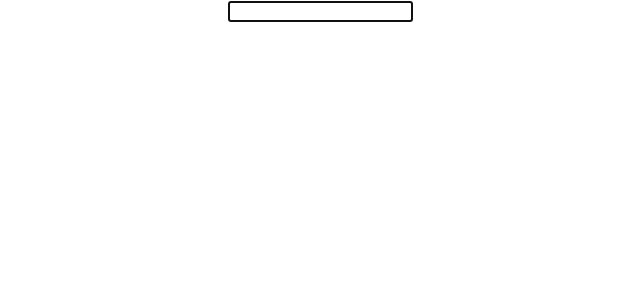
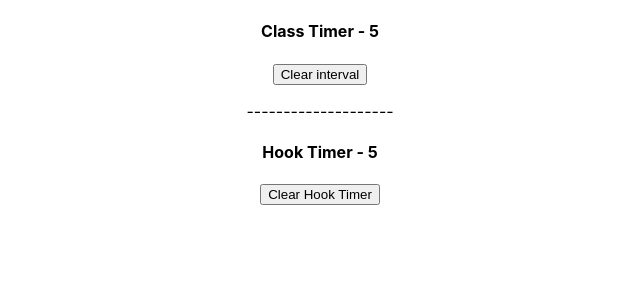
Before and after one commit to nihalshandev/react-hook-learning, a React (Create React App) app: page / in a window 1280 px wide. Shown: the top 300 px of the page, without its empty margins (320-960 px from the left). Built offline with nearby package versions, Linux system fonts and the light colour scheme.

Commit message:
learned useRef

```diff
--- a/src/App.js
+++ b/src/App.js
@@ -1,10 +1,13 @@
 import "./App.css";
-import FocusInput from "./components/useRef/FocusInput";
+import ClassTimer from "./components/useRef/ClassTimer";
+import HookTimer from "./components/useRef/HookTimer";
 
 function App() {
   return (
     <div className="App">
-      <FocusInput />
+      <ClassTimer />
+      <p>--------------------</p>
+      <HookTimer />
     </div>
   );
 }
--- /dev/null
+++ b/src/components/useRef/ClassTimer.js
@@ -0,0 +1,32 @@
+import React, { Component } from "react";
+
+class ClassTimer extends Component {
+  interval;
+  constructor(props) {
+    super(props);
+
+    this.state = {
+      timer: 0,
+    };
+  }
+
+  componentDidMount() {
+    this.interval = setInterval(() => {
+      this.setState((prevState) => ({ timer: prevState.timer + 1 }));
+    }, 1000);
+  }
+  componentWillUnmount() {
+    clearInterval(this.interval);
+  }
+
+  render() {
+    return (
+      <div>
+        <h4>Class Timer - {this.state.timer}</h4>
+        <button onClick={()=> clearInterval(this.interval)}>Clear interval</button>
+      </div>
+    );
+  }
+}
+
+export default ClassTimer;
--- /dev/null
+++ b/src/components/useRef/HookTimer.js
@@ -0,0 +1,27 @@
+import React, { useRef, useState } from "react";
+import { useEffect } from "react/cjs/react.development";
+
+const HookTimer = () => {
+  const [timer, setTimer] = useState(0);
+  const intervalRef = useRef();
+
+  useEffect(() => {
+    intervalRef.current = setInterval(() => {
+      setTimer((prevState) => prevState + 1);
+    }, 1000);
+
+    return () => {
+      clearInterval(intervalRef.current);
+    };
+  }, []);
+  return (
+    <div>
+      <h4>Hook Timer - {timer}</h4>
+      <button onClick={() => clearInterval(intervalRef.current)}>
+        Clear Hook Timer
+      </button>
+    </div>
+  );
+};
+
+export default HookTimer;
```
